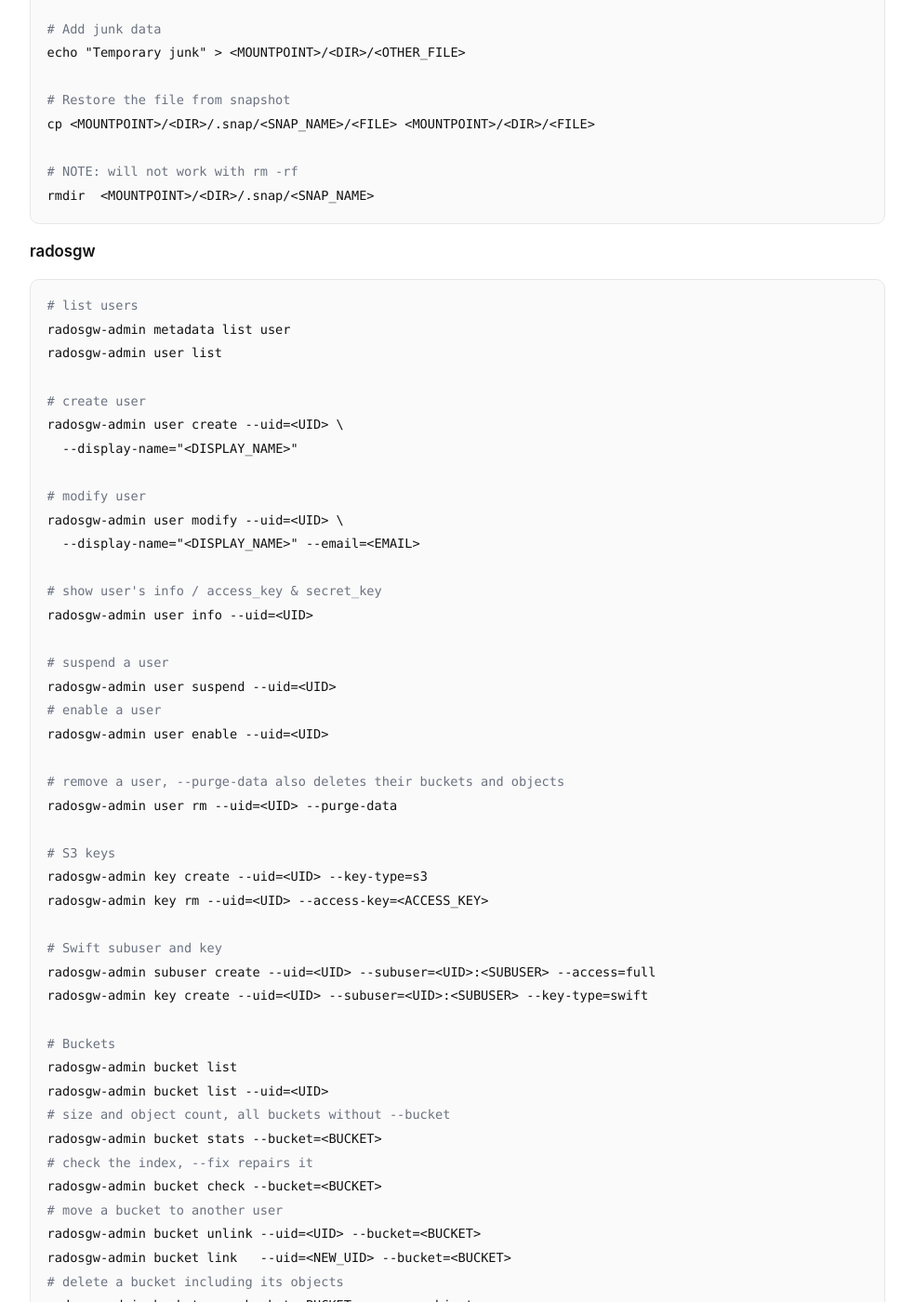
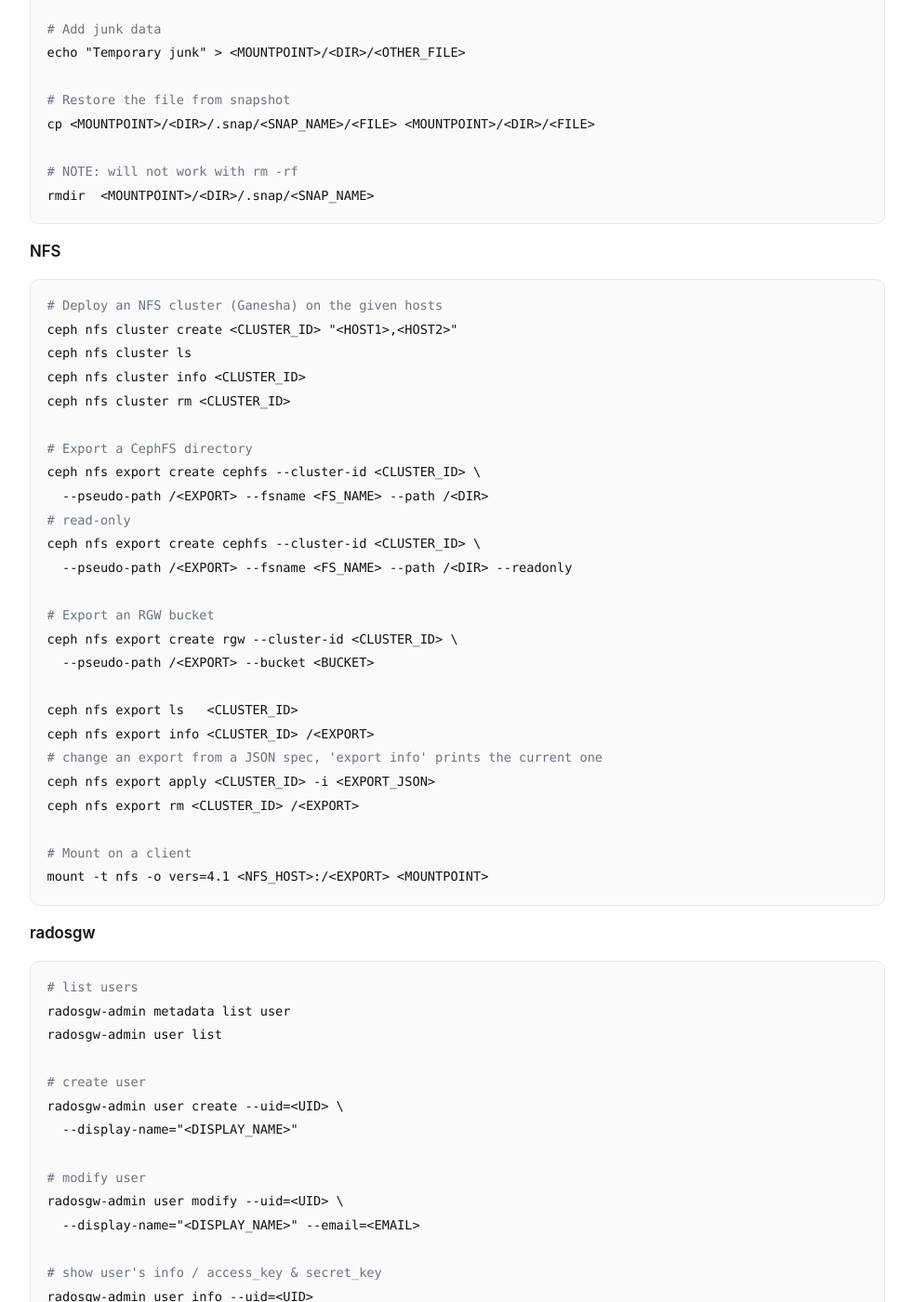
Before and after one commit to codecap/infraguide, a Jekyll site: the page built from cheat-sheets/ceph/index.md, in a window 1280 px wide and 1400 px high, scrolled down 25725 px. Shown: the whole window at 93% size, without its empty margins (148-1131 px from the left). Built offline with Jekyll 4.4.1, drawn with Linux system fonts in a browser that asks for light colours; comment, search, counter and statistics services are not loaded.

Commit message:
upd: ceph cheat sheet add nfs section
Co-Authored-By: Claude Sonnet 5.5 <noreply@anthropic.com>

````diff
--- a/cheat-sheets/ceph/index.md
+++ b/cheat-sheets/ceph/index.md
@@ -1024,6 +1024,35 @@ cp <MOUNTPOINT>/<DIR>/.snap/<SNAP_NAME>/<FILE> <MOUNTPOINT>/<DIR>/<FILE>
 rmdir  <MOUNTPOINT>/<DIR>/.snap/<SNAP_NAME>
 ```
 
+## NFS
+```bash
+# Deploy an NFS cluster (Ganesha) on the given hosts
+ceph nfs cluster create <CLUSTER_ID> "<HOST1>,<HOST2>"
+ceph nfs cluster ls
+ceph nfs cluster info <CLUSTER_ID>
+ceph nfs cluster rm <CLUSTER_ID>
+
+# Export a CephFS directory
+ceph nfs export create cephfs --cluster-id <CLUSTER_ID> \
+  --pseudo-path /<EXPORT> --fsname <FS_NAME> --path /<DIR>
+# read-only
+ceph nfs export create cephfs --cluster-id <CLUSTER_ID> \
+  --pseudo-path /<EXPORT> --fsname <FS_NAME> --path /<DIR> --readonly
+
+# Export an RGW bucket
+ceph nfs export create rgw --cluster-id <CLUSTER_ID> \
+  --pseudo-path /<EXPORT> --bucket <BUCKET>
+
+ceph nfs export ls   <CLUSTER_ID>
+ceph nfs export info <CLUSTER_ID> /<EXPORT>
+# change an export from a JSON spec, 'export info' prints the current one
+ceph nfs export apply <CLUSTER_ID> -i <EXPORT_JSON>
+ceph nfs export rm <CLUSTER_ID> /<EXPORT>
+
+# Mount on a client
+mount -t nfs -o vers=4.1 <NFS_HOST>:/<EXPORT> <MOUNTPOINT>
+```
+
 ## radosgw
 ```bash
 # list users
````
